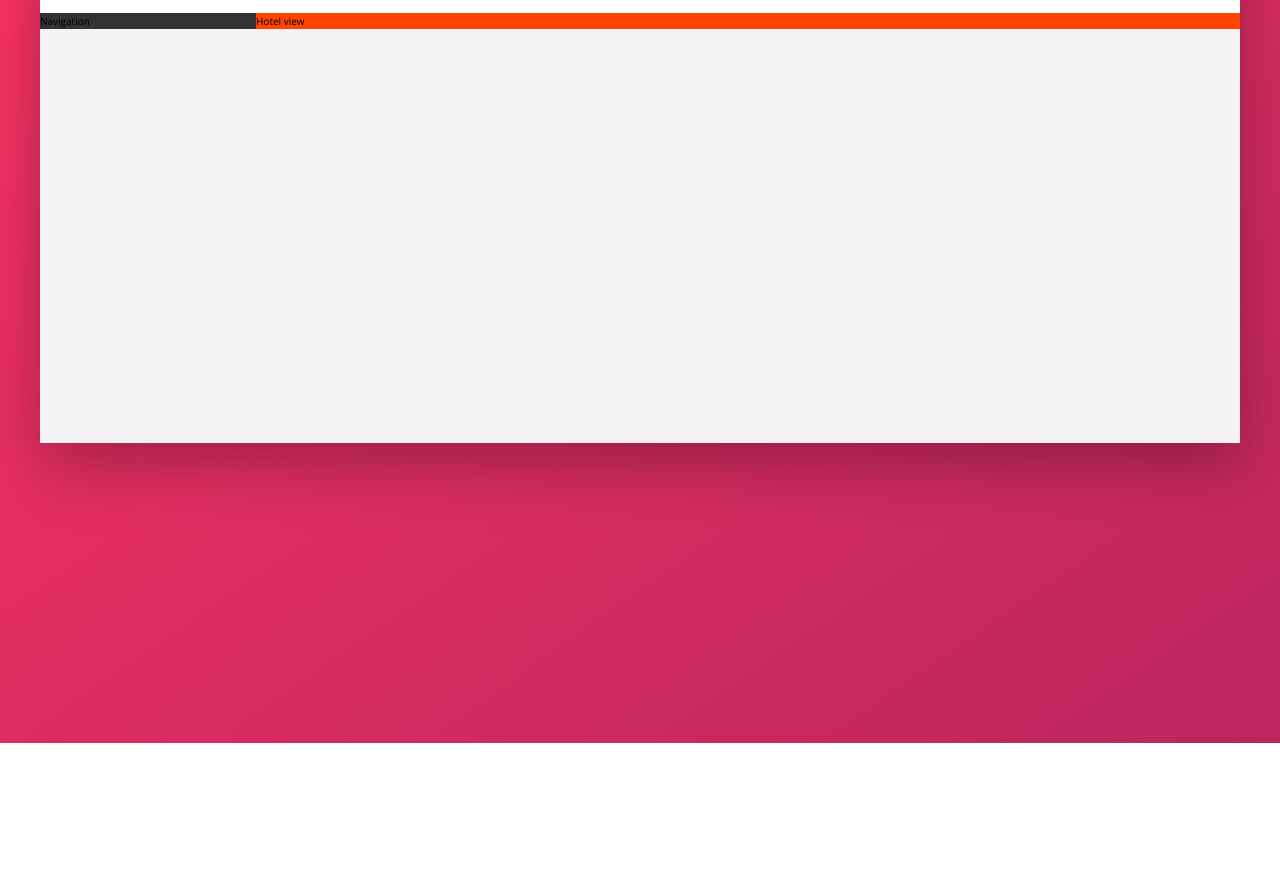
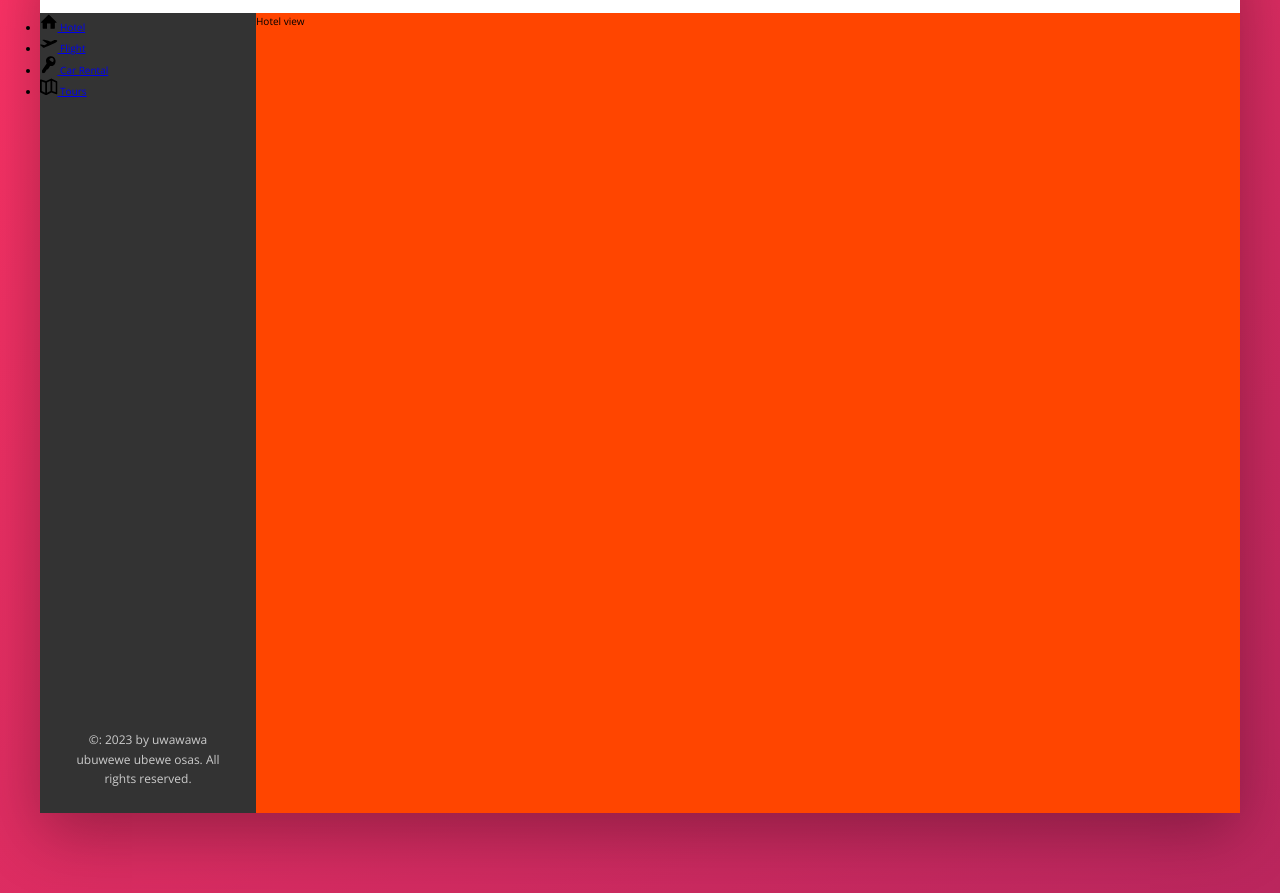
Before and after one commit to temogogitidze/booking-app, a website: page index.html in a window 1280 px wide. Shown: the part 137-1030 px from the top of the page. Before the commit the page ends 880 px from the top, so only its background shows below. Drawn offline with nearby package versions, Linux system fonts and the light colour scheme.

Commit message:
style: sidenav layout

```diff
--- a/index.html
+++ b/index.html
@@ -59,7 +59,59 @@
                 </nav>
             </header>
             <div class="content">
-                <nav class="sidebar">Navigation</nav>
+                <nav class="sidebar">
+                    <ul class="side-nav">
+                        <li class="side-nav__item">
+                            <a href="#" class="side-nav__link">
+                                <svg class="side-nav__icon">
+                                    <use
+                                        xlink:href="img/sprite.svg#icon-home"
+                                    ></use>
+                                </svg>
+                                <span>Hotel</span>
+                            </a>
+                        </li>
+
+                        <li class="side-nav__item">
+                            <a href="#" class="side-nav__link">
+                                <svg class="side-nav__icon">
+                                    <use
+                                        xlink:href="img/sprite.svg#icon-aircraft-take-off"
+                                    ></use>
+                                </svg>
+                                <span>Flight</span>
+                            </a>
+                        </li>
+
+                        <li class="side-nav__item">
+                            <a href="#" class="side-nav__link">
+                                <svg class="side-nav__icon">
+                                    <use
+                                        xlink:href="img/sprite.svg#icon-key"
+                                    ></use>
+                                </svg>
+                                <span>Car Rental</span>
+                            </a>
+                        </li>
+
+                        <li class="side-nav__item">
+                            <a href="#" class="side-nav__link">
+                                <svg class="side-nav__icon">
+                                    <use
+                                        xlink:href="img/sprite.svg#icon-map"
+                                    ></use>
+                                </svg>
+                                <span>Tours</span>
+                            </a>
+                        </li>
+                    </ul>
+
+                    <div class="legal">
+                        &copy: 2023 by uwawawa ubuwewe ubewe osas. All rights
+                        reserved.
+                    </div>
+                </nav>
+
                 <main class="hotel-view">Hotel view</main>
             </div>
         </div>
--- a/sass/_components.scss
+++ b/sass/_components.scss
@@ -106,3 +106,27 @@
         margin-right: 1rem;
     }
 }
+
+// SIDE NAV
+
+.side-nav {
+    &__item {
+    }
+
+    &__link {
+    }
+
+    &__icon {
+        width: 1.75rem;
+        height: 1.75rem;
+    }
+}
+
+// LEGAL TEXT
+
+.legal {
+    font-size: 1.2rem;
+    text-align: center;
+    padding: 2.5rem;
+    color: var(--color-gray-light-4);
+}
--- a/sass/_layout.scss
+++ b/sass/_layout.scss
@@ -23,12 +23,14 @@
 
 .sidebar {
     background-color: var(--color-gray-dark-1);
-
+    display: flex;
+    flex-direction: column;
+    justify-content: space-between;
     flex: 0 0 18%;
 }
 
 .hotel-view {
     background-color: orangered;
-
+    height: 80rem;
     flex: 1;
 }
```
Also changed, not shown: css/style.css.
